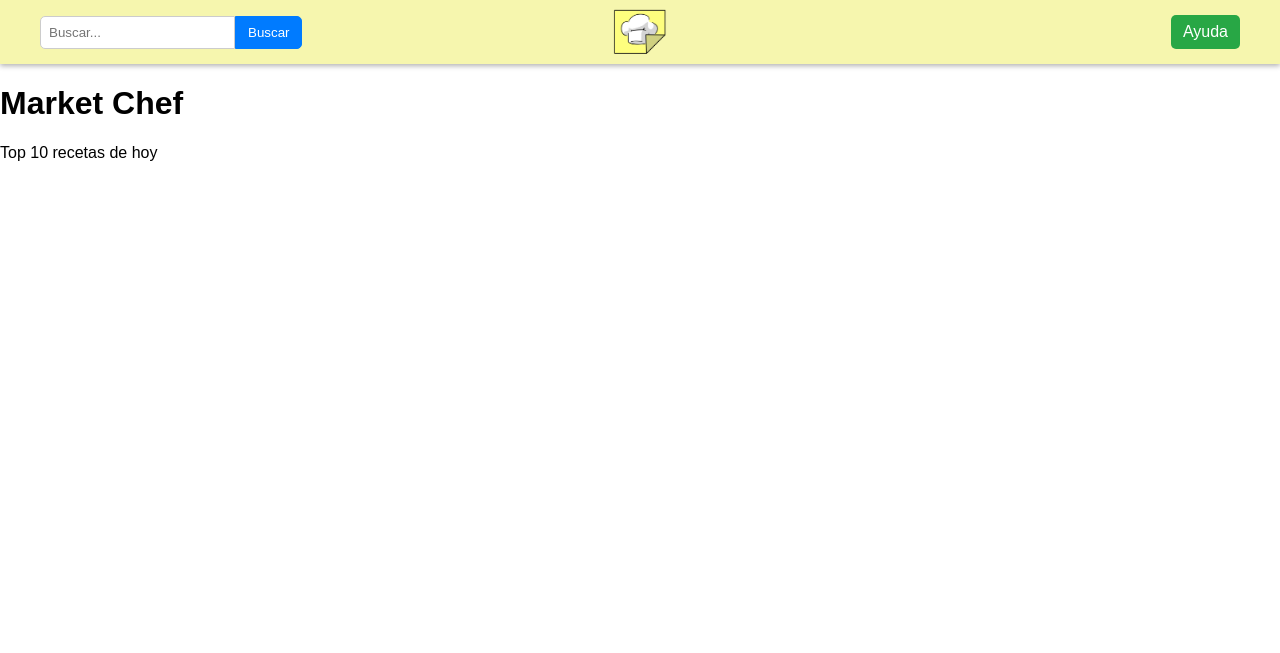
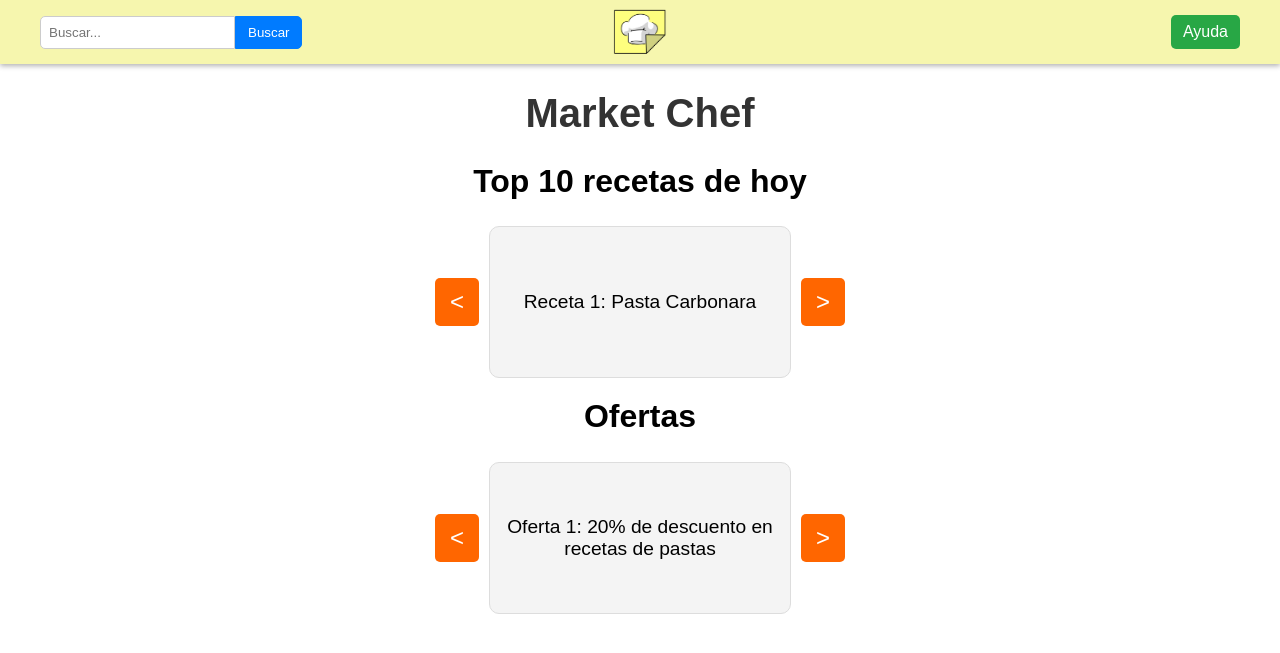
Before and after one commit to daviddramosss/Aplicaciones-Web, a PHP site: page / in a window 1280 px wide. Shown: the top 653 px of the page. Run offline with PHP 8.4, Linux system fonts and the light colour scheme.

Commit message:
Tercera modificacion de index, css y js

```diff
--- /dev/null
+++ b/CSS/index.css
@@ -0,0 +1,44 @@
+body {
+    font-family: Arial, sans-serif;
+    text-align: center;
+}
+
+h1 {
+    font-size: 2.5em;
+    color: #333;
+}
+
+h2 {
+    font-size: 2em;
+    margin-top: 20px;
+}
+
+.contenedor-flechas {
+    display: flex;
+    align-items: center;
+    justify-content: center;
+    margin-top: 20px;
+}
+
+.boton-flecha {
+    font-size: 1.5em;
+    padding: 10px 15px;
+    margin: 10px;
+    cursor: pointer;
+    border: none;
+    background-color: #ff6600;
+    color: white;
+    border-radius: 5px;
+}
+
+.contenido {
+    width: 300px;
+    height: 150px;
+    display: flex;
+    align-items: center;
+    justify-content: center;
+    background-color: #f4f4f4;
+    border: 1px solid #ddd;
+    border-radius: 10px;
+    font-size: 1.2em;
+}
--- /dev/null
+++ b/JS/script.js
@@ -0,0 +1,53 @@
+document.addEventListener("DOMContentLoaded", function() {
+    let recetas = [
+        "Receta 1: Pasta Carbonara",
+        "Receta 2: Ensalada César",
+        "Receta 3: Sopa de Tomate",
+        "Receta 4: Pollo al Curry"
+    ];
+
+    let ofertas = [
+        "Oferta 1: 20% de descuento en recetas de pastas",
+        "Oferta 2: 10% de descuento en recetas de postres",
+        "Oferta 3: 2x1 en recetas veganas"
+    ];
+
+    let recetaIndex = 0;
+    let ofertaIndex = 0;
+
+    // Función para actualizar recetas destacadas
+    function actualizarReceta() {
+        document.getElementById("recetaDestacada").innerText = recetas[recetaIndex];
+    }
+
+    // Función para actualizar ofertas
+    function actualizarOferta() {
+        document.getElementById("ofertaDestacada").innerText = ofertas[ofertaIndex];
+    }
+
+    // Navegación de recetas
+    document.getElementById("prevReceta").addEventListener("click", function() {
+        recetaIndex = (recetaIndex - 1 + recetas.length) % recetas.length;
+        actualizarReceta();
+    });
+
+    document.getElementById("nextReceta").addEventListener("click", function() {
+        recetaIndex = (recetaIndex + 1) % recetas.length;
+        actualizarReceta();
+    });
+
+    // Navegación de ofertas
+    document.getElementById("prevOferta").addEventListener("click", function() {
+        ofertaIndex = (ofertaIndex - 1 + ofertas.length) % ofertas.length;
+        actualizarOferta();
+    });
+
+    document.getElementById("nextOferta").addEventListener("click", function() {
+        ofertaIndex = (ofertaIndex + 1) % ofertas.length;
+        actualizarOferta();
+    });
+
+    // Cargar contenido inicial
+    actualizarReceta();
+    actualizarOferta();
+});
--- a/index.php
+++ b/index.php
@@ -4,7 +4,7 @@
     <meta charset="UTF-8">
     <meta name="viewport" content="width=device-width, initial-scale=1.0">
     <title>Market Chef</title>
-    <link rel="stylesheet" href="CSS/styles.css">
+    <link rel="stylesheet" href="CSS/index.css">
 </head>
 <body>
     <div id="contenedor">
@@ -16,23 +16,30 @@
         <main>
             <h1>Market Chef</h1>
 
-        <p>Top 10 recetas de hoy</p>
+            <!-- Sección de recetas destacadas -->
+            <section class="destacadas">
+                <h2>Top 10 recetas de hoy</h2>
                 <!-- Aqui se mostrará más adelante las recetas del dia de hoy -->
+                <div class="contenedor-flechas">
+                    <button id="prevReceta" class="boton-flecha">&lt;</button>
+                    <div id="recetaDestacada" class="contenido"></div>
+                    <button id="nextReceta" class="boton-flecha">&gt;</button>
+                </div>
+            </section>
 
+            <!-- Sección de ofertas -->
+            <section class="ofertas">
+                <h2>Ofertas</h2>
+                <!-- Aqui se mostrara mas adelante las ofertas de las recetas que esten en el momento -->
+                <div class="contenedor-flechas">
+                    <button id="prevOferta" class="boton-flecha">&lt;</button>
+                    <div id="ofertaDestacada" class="contenido"></div>
+                    <button id="nextOferta" class="boton-flecha">&gt;</button>
+                </div>
+            </section>
+        </main>
+    </div>
 
-
-    </main>
-
-
-
-
-
-
-
-
-
-
-
-    </div>
+    <script src="JS/script.js"></script>
 </body>
 </html>
```
Lines whose indentation alone changed are shown as unchanged.
